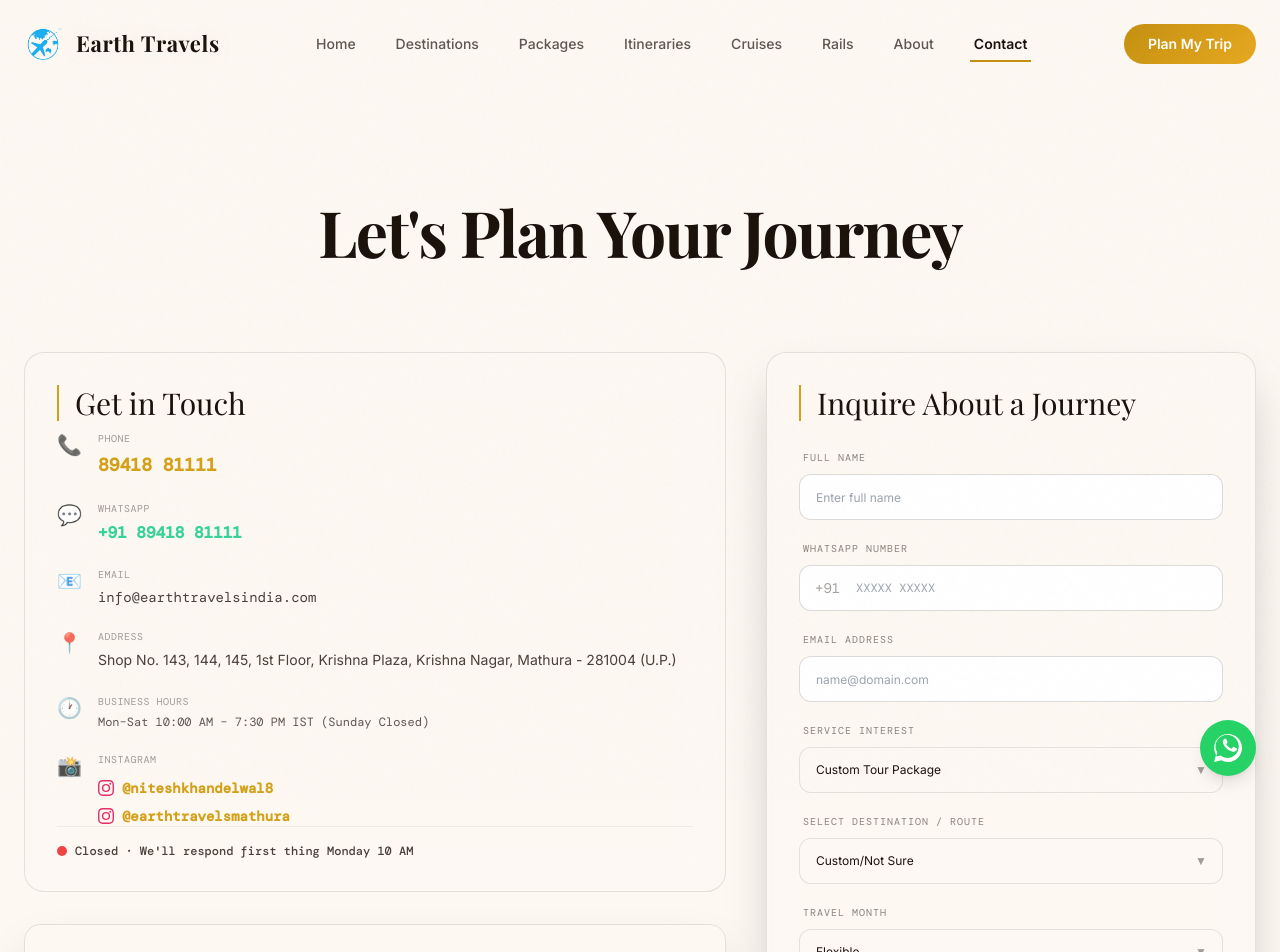
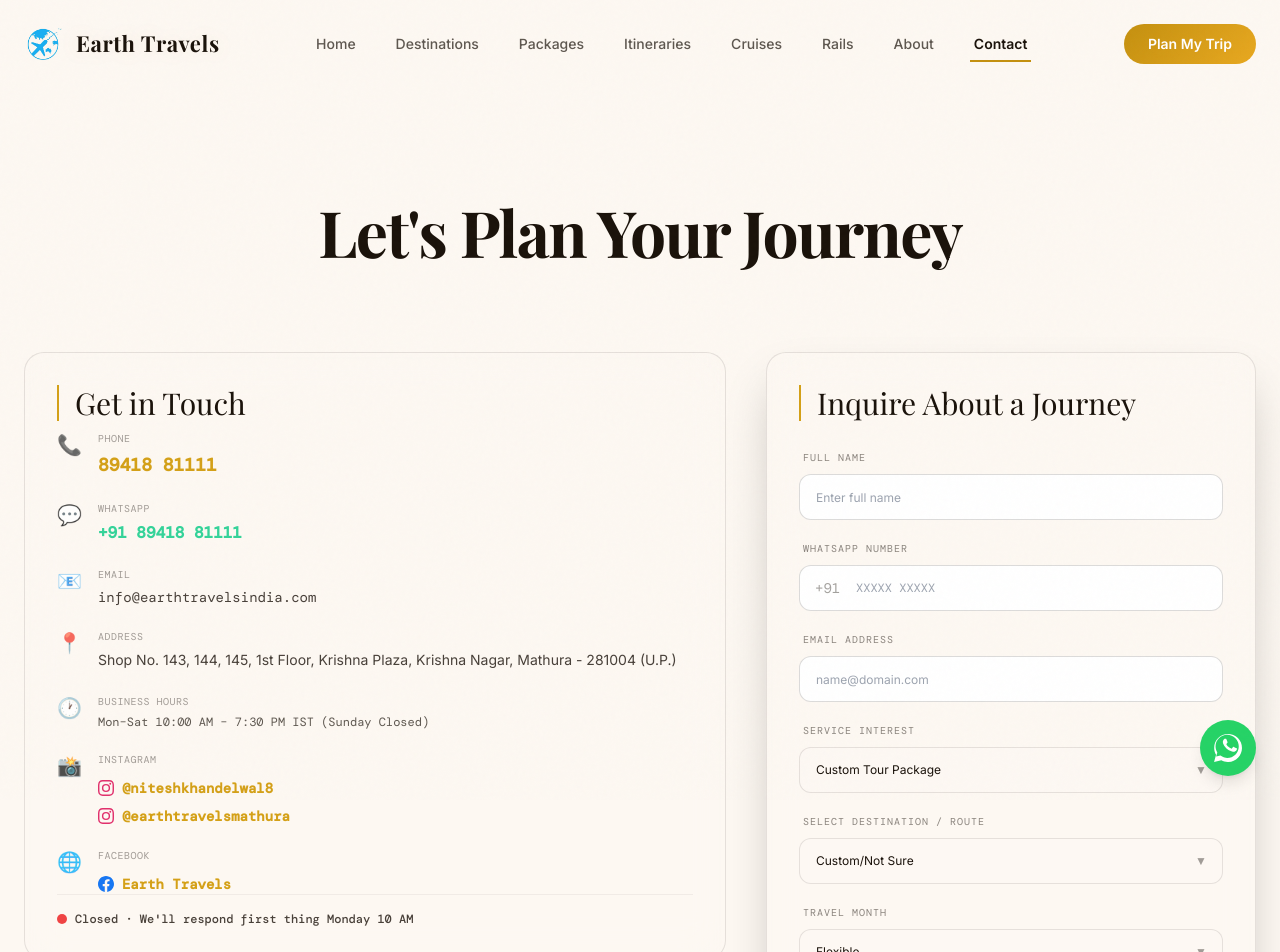
Before and after one commit to GLAD-Startup/earth-travels, a Next.js app: page /contact in a window 1280 px wide. Shown: the top 952 px of the page. Built offline with nearby package versions, Linux system fonts and the light colour scheme; grey boxes are pictures that could not be loaded.

Commit message:
Update Facebook links and contact page address

```diff
--- a/app/contact/page.tsx
+++ b/app/contact/page.tsx
@@ -234,6 +234,25 @@
                         <path d="M12 2.163c3.204 0 3.584.012 4.85.07 3.252.148 4.771 1.691 4.919 4.919.058 1.265.069 1.645.069 4.849 0 3.205-.012 3.584-.069 4.849-.149 3.225-1.664 4.771-4.919 4.919-1.266.058-1.644.07-4.85.07-3.204 0-3.584-.012-4.849-.07-3.26-.149-4.771-1.699-4.919-4.92-.058-1.265-.07-1.644-.07-4.849 0-3.204.013-3.583.07-4.849.149-3.227 1.664-4.771 4.919-4.919 1.266-.057 1.645-.069 4.849-.069zM12 0C8.741 0 8.333.014 7.053.072 2.695.272.273 2.69.073 7.052.014 8.333 0 8.741 0 12c0 3.259.014 3.668.072 4.948.2 4.358 2.618 6.78 6.98 6.98C8.333 23.986 8.741 24 12 24c3.259 0 3.668-.014 4.948-.072 4.354-.2 6.782-2.618 6.979-6.98.059-1.28.073-1.689.073-4.948 0-3.259-.014-3.667-.072-4.947-.196-4.354-2.617-6.78-6.979-6.98C15.668.014 15.259 0 12 0zm0 5.838a6.162 6.162 0 100 12.324 6.162 6.162 0 000-12.324zM12 16a4 4 0 110-8 4 4 0 010 8zm6.406-11.845a1.44 1.44 0 100 2.881 1.44 1.44 0 000-2.881z"/>
                       </svg>
                       <span className="font-mono text-sm font-bold text-[#D4A017] group-hover:text-[#E1306C] transition-colors">@earthtravelsmathura</span>
+                    </a>
+                  </div>
+                </div>
+
+                {/* Facebook */}
+                <div className="flex items-start gap-4">
+                  <span className="text-xl select-none shrink-0 mt-0.5">🌐</span>
+                  <div className="flex flex-col gap-2">
+                    <span className="font-mono text-[10px] text-charcoal/40 uppercase tracking-wider block">Facebook</span>
+                    <a
+                      href="https://www.facebook.com/share/1983aNQbfY/"
+                      target="_blank"
+                      rel="noopener noreferrer"
+                      className="flex items-center gap-2 group"
+                    >
+                      <svg className="w-4 h-4 text-[#1877F2] shrink-0" fill="currentColor" viewBox="0 0 24 24">
+                        <path d="M24 12.073c0-6.627-5.373-12-12-12s-12 5.373-12 12c0 5.99 4.388 10.954 10.125 11.854v-8.385H7.078v-3.469h3.047V9.43c0-3.007 1.792-4.669 4.533-4.669 1.312 0 2.686.235 2.686.235v2.953H15.83c-1.491 0-1.956.925-1.956 1.874v2.25h3.328l-.532 3.469h-2.796v8.385C19.612 23.027 24 18.062 24 12.073z"/>
+                      </svg>
+                      <span className="font-mono text-sm font-bold text-[#D4A017] group-hover:text-[#1877F2] transition-colors">Earth Travels</span>
                     </a>
                   </div>
                 </div>
@@ -482,7 +501,7 @@
           Find Us in Mathura
         </h3>
         <p className="font-sans text-xs md:text-sm text-charcoal/60 max-w-xl mx-auto leading-relaxed">
-          Shop No.138, 1st Floor Krishna Plaza, Krishna Market, Mathura, UP 281001. <br className="hidden sm:inline" />
+          {SITE_CONFIG.address} <br className="hidden sm:inline" />
           <span className="text-[#D4A017] font-semibold">Walk-in welcome during business hours.</span> We&apos;re on the 1st floor of Krishna Plaza, above the Krishna Market entrance.
         </p>
       </section>
--- a/components/ui/Footer.tsx
+++ b/components/ui/Footer.tsx
@@ -94,7 +94,7 @@
                 <a href="https://instagram.com/earthtravelsmathura" target="_blank" rel="noopener noreferrer" className="text-white/70 hover:text-[#E1306C] transition-colors hover:scale-110" aria-label="Instagram">
                   <svg className="w-5 h-5 fill-current" viewBox="0 0 24 24"><path d="M12 2.163c3.204 0 3.584.012 4.85.07 3.252.148 4.771 1.691 4.919 4.919.058 1.265.069 1.645.069 4.849 0 3.205-.012 3.584-.069 4.849-.149 3.225-1.664 4.771-4.919 4.919-1.266.058-1.644.07-4.85.07-3.204 0-3.584-.012-4.849-.07-3.26-.149-4.771-1.699-4.919-4.92-.058-1.265-.07-1.644-.07-4.849 0-3.204.013-3.583.07-4.849.149-3.227 1.664-4.771 4.919-4.919 1.266-.057 1.645-.069 4.849-.069zM12 0C8.741 0 8.333.014 7.053.072 2.695.272.273 2.69.073 7.052.014 8.333 0 8.741 0 12c0 3.259.014 3.668.072 4.948.2 4.358 2.618 6.78 6.98 6.98C8.333 23.986 8.741 24 12 24c3.259 0 3.668-.014 4.948-.072 4.354-.2 6.782-2.618 6.979-6.98.059-1.28.073-1.689.073-4.948 0-3.259-.014-3.667-.072-4.947-.196-4.354-2.617-6.78-6.979-6.98C15.668.014 15.259 0 12 0zm0 5.838a6.162 6.162 0 100 12.324 6.162 6.162 0 000-12.324zM12 16a4 4 0 110-8 4 4 0 010 8zm6.406-11.845a1.44 1.44 0 100 2.881 1.44 1.44 0 000-2.881z"/></svg>
                 </a>
-                <a href="https://facebook.com" target="_blank" rel="noopener noreferrer" className="text-white/70 hover:text-[#1877F2] transition-colors hover:scale-110" aria-label="Facebook">
+                <a href="https://www.facebook.com/share/1983aNQbfY/" target="_blank" rel="noopener noreferrer" className="text-white/70 hover:text-[#1877F2] transition-colors hover:scale-110" aria-label="Facebook">
                   <svg className="w-5 h-5 fill-current" viewBox="0 0 24 24"><path d="M24 12.073c0-6.627-5.373-12-12-12s-12 5.373-12 12c0 5.99 4.388 10.954 10.125 11.854v-8.385H7.078v-3.469h3.047V9.43c0-3.007 1.792-4.669 4.533-4.669 1.312 0 2.686.235 2.686.235v2.953H15.83c-1.491 0-1.956.925-1.956 1.874v2.25h3.328l-.532 3.469h-2.796v8.385C19.612 23.027 24 18.062 24 12.073z"/></svg>
                 </a>
                 <a href="https://youtube.com" target="_blank" rel="noopener noreferrer" className="text-white/70 hover:text-[#FF0000] transition-colors hover:scale-110" aria-label="YouTube">
```
